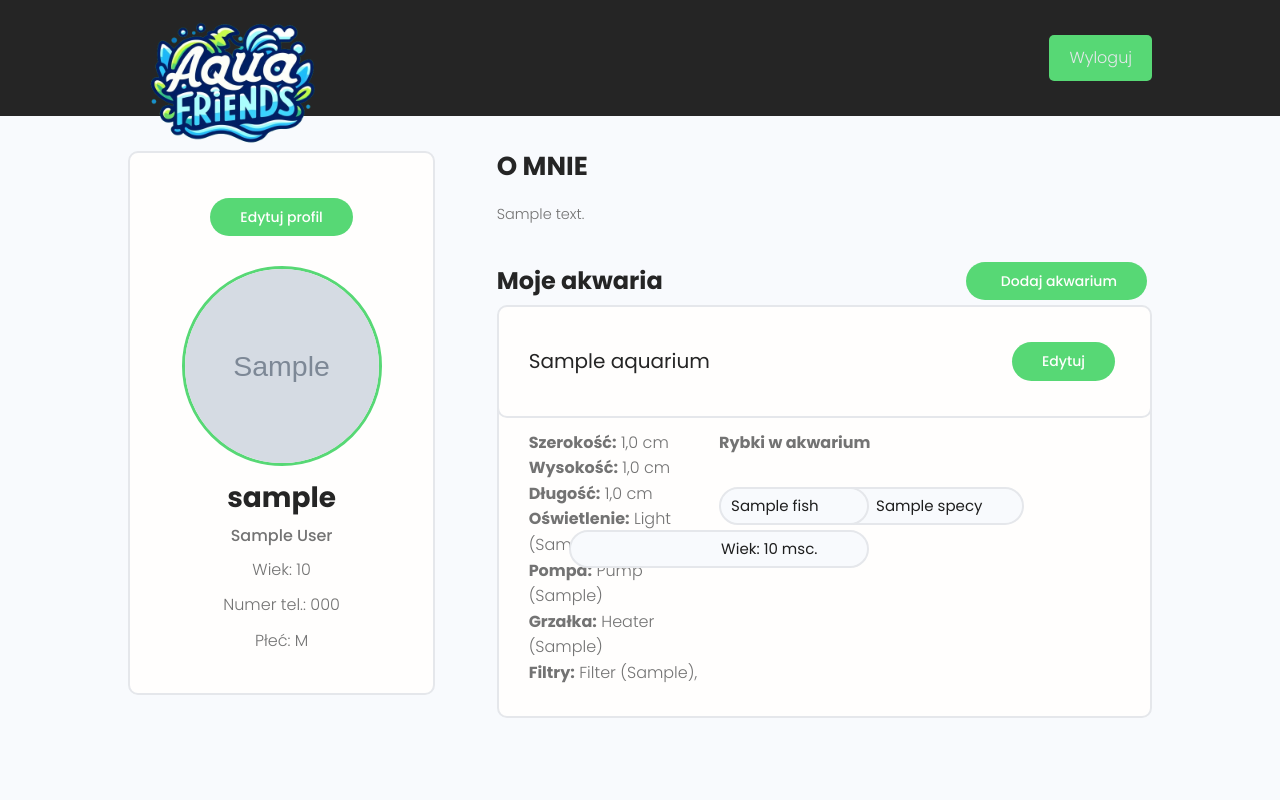
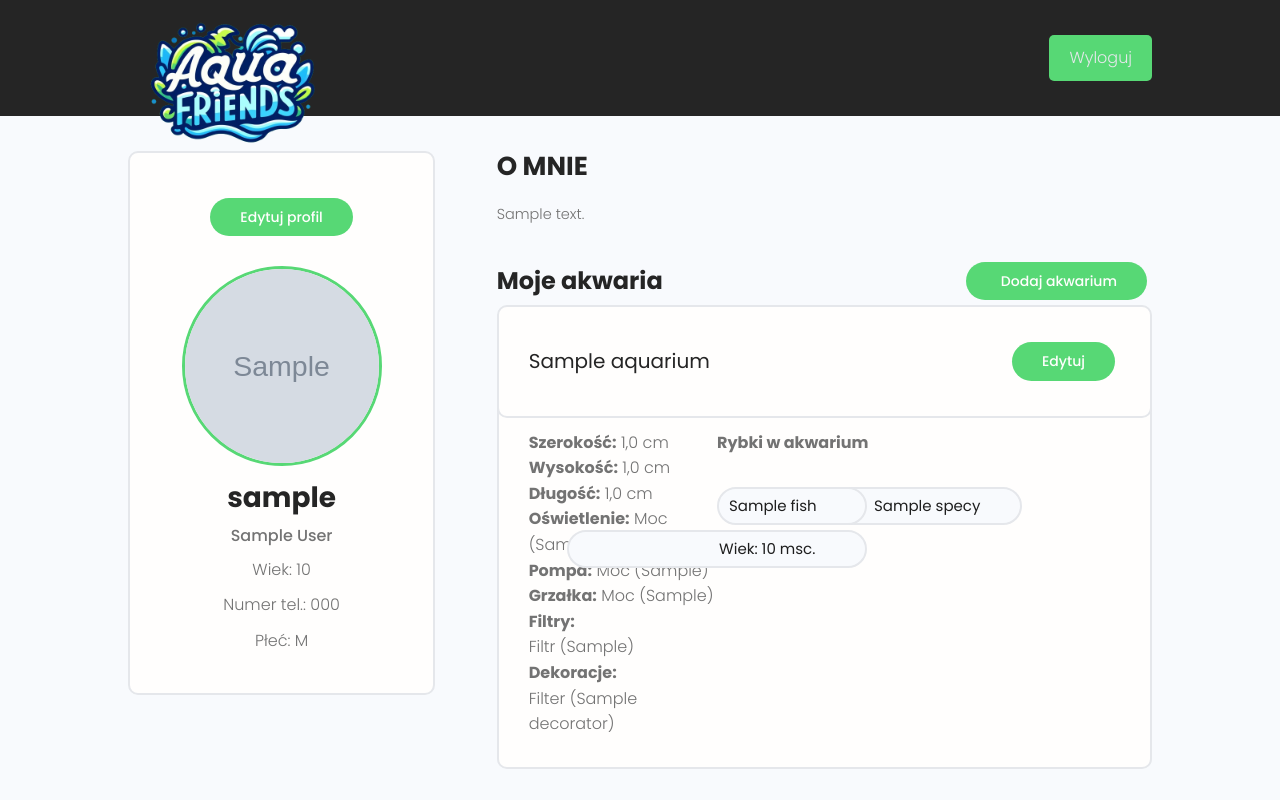
Before and after one commit to Mirek0206/AquaFriends, a Django app: page /account/ in a window 1280 px wide, after a click that opens the changed part. Run offline with Django 5.2, Linux system fonts and the light colour scheme; a user stored in the database is signed in; tables that the repository leaves empty hold one stand-in row (values such as "Sample post"); grey boxes marked "Sample" are stand-in pictures; some libraries are stand-ins or nearby versions.

Commit message:
Decorators - added

```diff
--- a/AquaAccount/templates/AquaAccount/account.html
+++ b/AquaAccount/templates/AquaAccount/account.html
@@ -57,10 +57,19 @@
                         <p><b>Pompa:</b> {{ aquarium_info.aquarium.pump }}</p>
                         <p><b>Grzałka:</b> {{ aquarium_info.aquarium.heater }}</p>
                         <p><b>Filtry:</b>
+                          <ul style="list-style-type: none;">
                             {% for filter in aquarium_info.aquarium.filters.all %}
-                                {{ filter }},
+                              <li><p>{{ filter }}<p></li>
                             {% endfor %}
+                          </ul>
                         </p>
+                        <p><b>Dekoracje:</b>
+                          <ul style="list-style-type: none;">
+                          {% for decorator in aquarium_info.aquarium.decorators.all %}
+                            <li><p>{{ decorator }}</p></li>
+                          {% endfor %}
+                          </ul>
+                      </p>
                       </div>
                       <div>
                         <div class="formHead">
--- a/AquaFriends/settings.py
+++ b/AquaFriends/settings.py
@@ -35,7 +35,9 @@ INSTALLED_APPS = [
     "AquaAccount.apps.AquaaccountsConfig",
     "AquaMaker.apps.AquamakerConfig",
     "AquaAdminPanel.apps.AquaadminpanelConfig",
-    'AquaLife.apps.AqualifeConfig',
+    "AquaLife.apps.AqualifeConfig",
+    #
+    "django_select2",
 ]
 
 ASGI_APPLICATION = 'CodeHub.asgi.application'
--- a/AquaMaker/admin.py
+++ b/AquaMaker/admin.py
@@ -2,16 +2,18 @@ from django.contrib import admin
 
 from AquaAdminPanel.admin import AquaAdminPanel
 
-from .models import Aquarium, Filter, Heater, Light, Pump
+from .models import Aquarium, Filter, Heater, Light, Pump, Decorator
 
 admin.site.register(Aquarium)
 admin.site.register(Pump)
 admin.site.register(Light)
 admin.site.register(Heater)
 admin.site.register(Filter)
+admin.site.register(Decorator)
 
 AquaAdminPanel().register(Aquarium)
 AquaAdminPanel().register(Pump)
 AquaAdminPanel().register(Light)
 AquaAdminPanel().register(Heater)
 AquaAdminPanel().register(Filter)
+AquaAdminPanel().register(Decorator)
--- a/AquaMaker/models.py
+++ b/AquaMaker/models.py
@@ -6,25 +6,31 @@ class Pump(models.Model):
     power = models.CharField(max_length=50)
 
     def __str__(self):
-        return f'Pump ({self.power})'
+        return f'Moc ({self.power})'
 
 class Light(models.Model):
     power = models.CharField(max_length=50)
 
     def __str__(self):
-        return f'Light ({self.power})'
+        return f'Moc ({self.power})'
 
 class Heater(models.Model):
     power = models.CharField(max_length=50)
 
     def __str__(self):
-        return f'Heater ({self.power})'
+        return f'Moc ({self.power})'
 
 class Filter(models.Model):
     type = models.CharField(max_length=50)
 
     def __str__(self):
-        return f'Filter ({self.type})'
+        return f'Filtr ({self.type})'
+
+class Decorator(models.Model):
+    name = models.CharField(max_length=100)
+
+    def __str__(self):
+        return f'Filter ({self.name})'
 
 class Aquarium(models.Model):
     user = models.ForeignKey(User, on_delete=models.CASCADE)
@@ -36,6 +42,7 @@ class Aquarium(models.Model):
     pump = models.ForeignKey('Pump', on_delete=models.CASCADE)
     heater = models.ForeignKey('Heater', on_delete=models.CASCADE)
     filters = models.ManyToManyField(Filter, blank=True)
+    decorators = models.ManyToManyField(Decorator, blank=True)
 
     def __str__(self) -> str:
         return str(self.name)
```
Also changed, not shown: AquaLife/forms.py (+5 -2 lines), AquaMaker/forms.py (+5 -2 lines), AquaMaker/migrations/0003_decorators_aquarium_decorators.py (added), AquaMaker/migrations/0004_rename_decorators_decorator.py (added).
